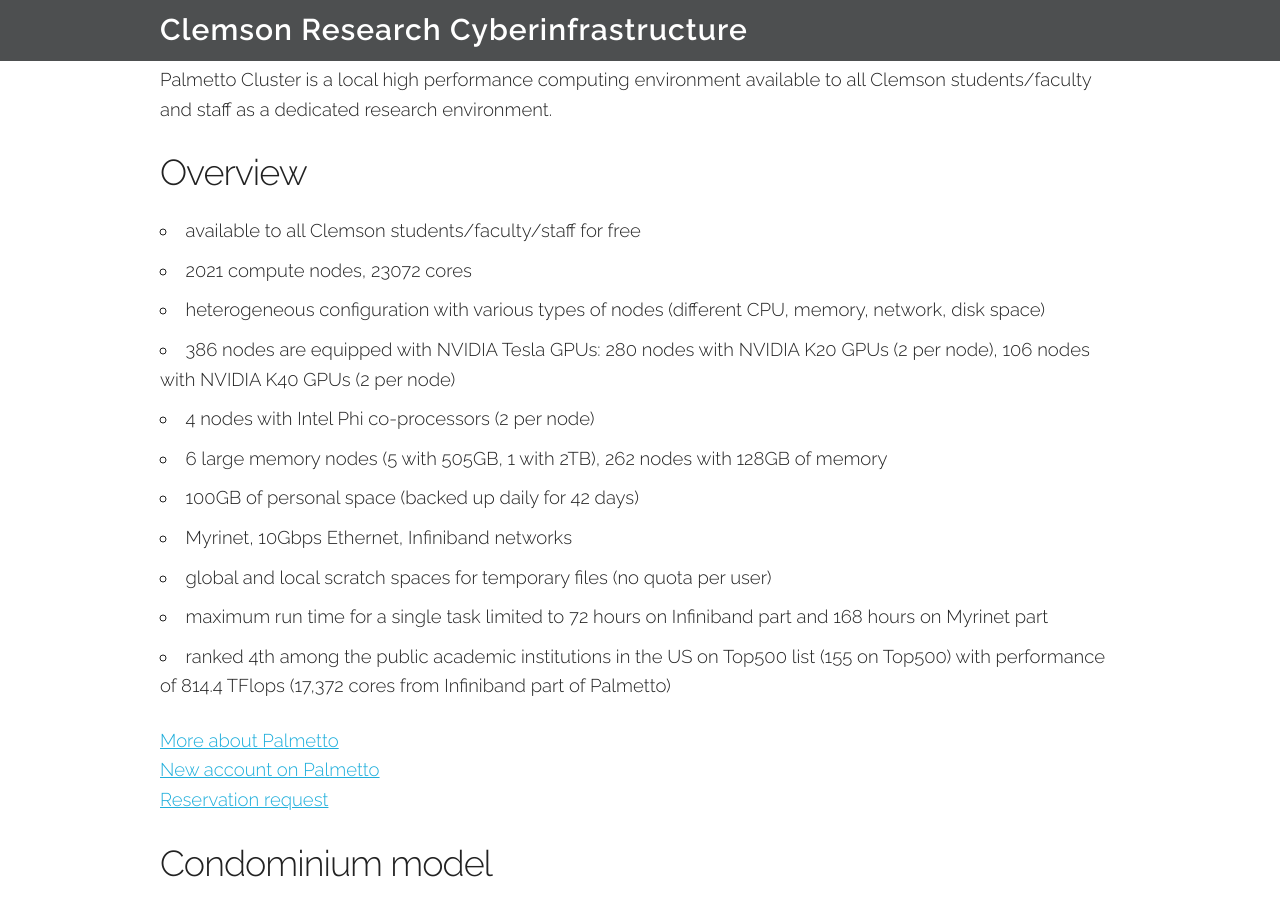
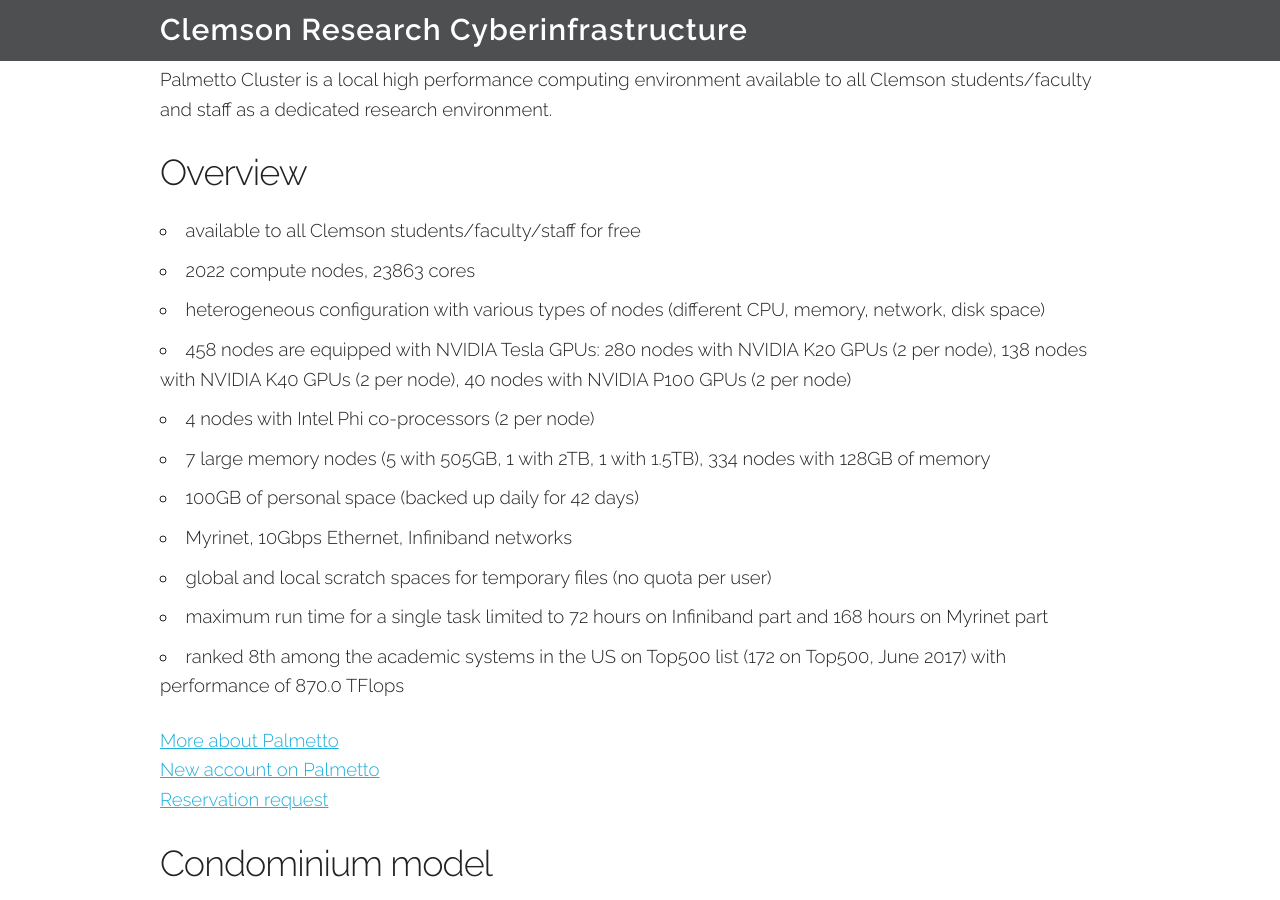
Before and after one commit to clemsonciti/citi-webpage, a Jekyll site: the page built from cyberinfrastructure.md, in a window 1280 px wide and 900 px high, scrolled down 454 px. Built offline with Jekyll 4.4.1, drawn with Linux system fonts in a browser that asks for light colours; some of the changed text lies outside the part shown.

Commit message:
Updated Cyberinfrastructure page with detail of last Palmetto upgrade and Top500 ranking

```diff
--- a/cyberinfrastructure.md
+++ b/cyberinfrastructure.md
@@ -29,17 +29,17 @@ research environment.
 ### Overview
 
 - available to all Clemson students/faculty/staff for free
-- 2021 compute nodes, 23072 cores
+- 2022 compute nodes, 23863 cores
 - heterogeneous configuration with various types of nodes (different CPU, memory, network, disk space)
-- 386 nodes are equipped with NVIDIA Tesla GPUs: 280 nodes with NVIDIA K20 GPUs (2 per node), 106 nodes with NVIDIA K40 GPUs (2 per node)
+- 458 nodes are equipped with NVIDIA Tesla GPUs: 280 nodes with NVIDIA K20 GPUs (2 per node), 138 nodes with NVIDIA K40 GPUs (2 per node), 40 nodes with NVIDIA P100 GPUs (2 per node)
 - 4 nodes with Intel Phi co-processors (2 per node)
-- 6 large memory nodes (5 with 505GB, 1 with 2TB), 262 nodes with 128GB of memory
+- 7 large memory nodes (5 with 505GB, 1 with 2TB, 1 with 1.5TB), 334 nodes with 128GB of memory
 - 100GB of personal space (backed up daily for 42 days)
 - Myrinet, 10Gbps Ethernet, Infiniband networks
 - global and local scratch spaces for temporary files (no quota per user)
 - maximum run time for a single task limited to 72 hours on Infiniband part and 168 hours on Myrinet part
-- ranked 4th among the public academic institutions in the US on Top500 list (155 on Top500) with
-performance of 814.4 TFlops (17,372 cores from Infiniband part of Palmetto)
+- ranked 8th among the academic systems in the US on Top500 list (172 on Top500, June 2017) with
+performance of 870.0 TFlops
 
 [More about Palmetto](https://www.palmetto.clemson.edu/palmetto/) <br>
 [New account on Palmetto](http://citi.sites.clemson.edu/new-account) <br>
@@ -141,7 +141,7 @@ or shared server (purchase in 1TB increments).
 Long term storage space includes snapshots of changes and mirror system
 for disaster recovery.
 
-[More information about long term storage](https://www.palmetto.clemson.edu/palmetto/pages/ownership/owners.html#storage)
+[More information about long term storage](https://www.palmetto.clemson.edu/palmetto/old/pages/ownership/owners.html#storage)
 
 <hr>
 
@@ -297,7 +297,6 @@ Palmetto infrastructure includes two servers dedicated to fast transfer of data.
 traditional tools like scp, FileZilla. This server also hosts Globus Endpoint for
 Palmetto cluster. Palmetto `/home` and all scratch file systems are available on this
 server.
-
 - `hpcdtn01-ext.clemson.edu` is a server dedicated to large file transfer using Internet2.
 This DTN is part of Pacific Research Platform and includes large SSD based file system
 to facilitate best disk-to-disk transfer speed.
@@ -369,7 +368,7 @@ All prices cover 4 year term.
 Type | Unit | Description | Price | Comments
 -----|------|-------------|-------|-----------------
 Storage | 1TB | - ZFS system available only to Palmetto cluster<br> - Snapshots included in user space <br> - Full mirror for system recovery | $150.00 | Owners of existing SAMQFS spaces may expand existing storage for the same price as ZFS storage
-Palmetto compute node | 1 unit | - 2 x Intel Xeon E5-2680v3 "Haswell" @2.5 GHz (for a total of 24 cores) <br> - 2 x NVIDIA Tesla K40c GPU accelerators <br> - 128 GB DDR4 RAM <br> - 2 x 1 TB local hard drives <br> - On-board 10 Gbps Ethernet NIC <br> - InfiniBand FDR 56 Gbps network card | $6250.00 | All grant budgets should assume $8000 price as a projected price for future expansions of Palmetto
+Palmetto compute node | 1 unit | - 2 x Intel Xeon E5-2680v4 "Broadwell" @2.4 GHz (for a total of 28 cores) <br> - 2 x NVIDIA Tesla P100 GPU accelerators <br> - 128 GB DDR4 RAM <br> - 1.8 TB local scratch <br> - On-board 10 Gbps Ethernet NIC <br> - InfiniBand FDR 56 Gbps network card | $7500.00 | All grant budgets should assume $9000 price as a projected price for future expansions of Palmetto
 Cypress (Hadoop) node | 1 unit | - 2 x Intel Xeon CPU E5-2680v3 "Haswell" @2.5 GHz (24 cores) <br> - 256 GB DDR4 RAM <br> - 24 x 6 TB 7200 RPM local hard disks for data storage (<b>144 TB total\*</b>) <br> - 2 x 300 GB 10k RPM local hard disks for host system <br> - On-board 10 Gbps Ethernet NIC | $16,224.00 | All grant budgets should assume $20,000.00 price as a projected price for future expansions of Cypress.
 
 <b>*</b>Usable storage on a Cypress node may be less than the included 144 TB depending on the configured HDFS <i>replication factor</i>. Using the Cypress Cluster default HDFS replication factor of <i>2</i>, your usable data capacity would be <i>72 TB</i>. The replication factor is user-configurable at the file level. We recommend using a replication factor of at least 2 to mitigate the risk of losing data due to a hardware failure.
```
Also changed, not shown: other parts of cyberinfrastructure.md (+2 -2 lines).
